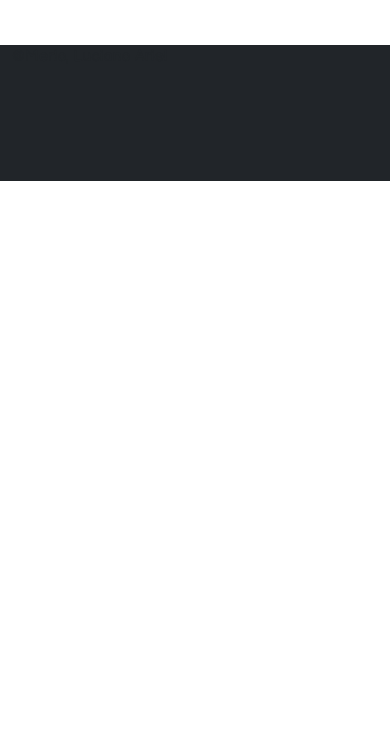
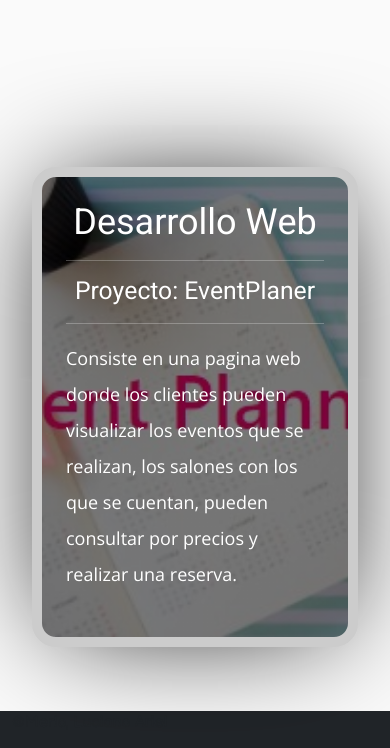
Before and after one commit to lucianomerlo11/Portfolio_MerloLuciano, a plain HTML site: page index.html in a window 390 px wide. Shown: the part 1908-2656 px from the top of the page. Before the commit the page ends 2089 px from the top, so only its background shows below. Drawn offline with nearby package versions, Linux system fonts and the light colour scheme.

Commit message:
Agrego las pruebas de las cartas

```diff
--- /dev/null
+++ b/estilos/estilosCards.css
@@ -0,0 +1,199 @@
+@import url('https://fonts.googleapis.com/css?family=Heebo:400,700|Open+Sans:400,700');
+:root {
+    --color: #3c3163;
+    --transition-time: 0.5s;
+}
+
+* {
+    box-sizing: border-box;
+}
+
+body {
+    margin: 0;
+    min-height: 100vh;
+    font-family: 'Open Sans';
+    background: #fafafa;
+}
+
+a {
+    color: inherit;
+}
+
+.cards-wrapper {
+    display: grid;
+    justify-content: center;
+    align-items: center;
+    grid-template-columns: 1fr 1fr 1fr;
+    grid-gap: 4rem;
+    padding: 4rem;
+    margin: 0 auto;
+    width: max-content;
+}
+
+.card {
+    font-family: 'Heebo';
+    --bg-filter-opacity: 0.5;
+    background-image: linear-gradient(rgba(0, 0, 0, var(--bg-filter-opacity)), rgba(0, 0, 0, var(--bg-filter-opacity))), var(--bg-img);
+    height: 20em;
+    width: 15em;
+    font-size: 1.5em;
+    color: white;
+    border-radius: 1em;
+    padding: 1em;
+    /*margin: 2em;*/
+    display: flex;
+    align-items: flex-end;
+    background-size: cover;
+    background-position: center;
+    box-shadow: 0 0 5em -1em black;
+    transition: all, var(--transition-time);
+    position: relative;
+    overflow: hidden;
+    border: 10px solid #ccc;
+    text-decoration: none;
+}
+
+.card:hover {
+    transform: rotate(0);
+}
+
+.card h1 {
+    margin: 0;
+    font-size: 1.5em;
+    line-height: 1.2em;
+}
+
+.card p {
+    font-size: 0.75em;
+    font-family: 'Open Sans';
+    margin-top: 0.5em;
+    line-height: 2em;
+}
+
+.card .tags {
+    display: flex;
+}
+
+.card .tags .tag {
+    font-size: 0.75em;
+    background: rgba(255, 255, 255, 0.5);
+    border-radius: 0.3rem;
+    padding: 0 0.5em;
+    margin-right: 0.5em;
+    line-height: 1.5em;
+    transition: all, var(--transition-time);
+}
+
+.card:hover .tags .tag {
+    background: var(--color);
+    color: white;
+}
+
+.card .date {
+    position: absolute;
+    top: 0;
+    right: 0;
+    font-size: 0.75em;
+    padding: 1em;
+    line-height: 1em;
+    opacity: .8;
+}
+
+.card:before,
+.card:after {
+    content: '';
+    transform: scale(0);
+    transform-origin: top left;
+    border-radius: 50%;
+    position: absolute;
+    left: -50%;
+    top: -50%;
+    z-index: -5;
+    transition: all, var(--transition-time);
+    transition-timing-function: ease-in-out;
+}
+
+.card:before {
+    background: #ddd;
+    width: 250%;
+    height: 250%;
+}
+
+.card:after {
+    background: white;
+    width: 200%;
+    height: 200%;
+}
+
+.card:hover {
+    color: var(--color);
+}
+
+.card:hover:before,
+.card:hover:after {
+    transform: scale(1);
+}
+
+.card-grid-space .num {
+    font-size: 3em;
+    margin-bottom: 1.2rem;
+    margin-left: 1rem;
+}
+
+.info {
+    font-size: 1.2em;
+    display: flex;
+    padding: 1em 3em;
+    height: 3em;
+}
+
+.info img {
+    height: 3em;
+    margin-right: 0.5em;
+}
+
+.info h1 {
+    font-size: 1em;
+    font-weight: normal;
+}
+
+
+/* MEDIA QUERIES */
+
+@media screen and (max-width: 1285px) {
+    .cards-wrapper {
+        grid-template-columns: 1fr 1fr;
+    }
+}
+
+@media screen and (max-width: 900px) {
+    .cards-wrapper {
+        grid-template-columns: 1fr;
+    }
+    .info {
+        justify-content: center;
+    }
+    .card-grid-space .num {
+        margin-left: 0;
+        text-align: center;
+    }
+}
+
+@media screen and (max-width: 500px) {
+    .cards-wrapper {
+        padding: 4rem 2rem;
+    }
+    .card {
+        max-width: calc(100vw - 4rem);
+    }
+}
+
+@media screen and (max-width: 450px) {
+    .info {
+        display: block;
+        text-align: center;
+    }
+    .info h1 {
+        margin: 0;
+    }
+}
--- a/index.html
+++ b/index.html
@@ -4,13 +4,11 @@
 <head>
     <meta charset="utf-8">
     <meta name="viewport" content="width=device-width, initial-scale=1">
-    <link href="https://cdn.jsdelivr.net/npm/bootstrap@5.1.3/dist/css/bootstrap.min.css" rel="stylesheet"
-        integrity="sha384-1BmE4kWBq78iYhFldvKuhfTAU6auU8tT94WrHftjDbrCEXSU1oBoqyl2QvZ6jIW3" crossorigin="anonymous">
+    <link href="https://cdn.jsdelivr.net/npm/bootstrap@5.1.3/dist/css/bootstrap.min.css" rel="stylesheet" integrity="sha384-1BmE4kWBq78iYhFldvKuhfTAU6auU8tT94WrHftjDbrCEXSU1oBoqyl2QvZ6jIW3" crossorigin="anonymous">
     <link rel="preconnect" href="https://fonts.googleapis.com">
     <link rel="preconnect" href="https://fonts.gstatic.com" crossorigin>
-    <link
-        href="https://fonts.googleapis.com/css2?family=Balsamiq+Sans:wght@400;700&family=Libre+Baskerville:wght@700&family=Roboto:wght@300&family=Varela+Round&display=swap"
-        rel="stylesheet">
+    <link href="https://fonts.googleapis.com/css2?family=Balsamiq+Sans:wght@400;700&family=Libre+Baskerville:wght@700&family=Roboto:wght@300&family=Varela+Round&display=swap" rel="stylesheet">
+    <link rel="stylesheet" href="./estilos/estilosCards.css">
     <link rel="stylesheet" href="./estilos/estilos.css">
     <title>Merlo Luciano</title>
 </head>
@@ -21,8 +19,7 @@
     <nav class="navbar navbar-expand-lg navbar-light bg-light">
         <div class="container-fluid">
             <a class="navbar-brand" href="#">MERLO LUCIANO</a>
-            <button class="navbar-toggler" type="button" data-bs-toggle="collapse" data-bs-target="#navbarNavAltMarkup"
-                aria-controls="navbarNavAltMarkup" aria-expanded="false" aria-label="Toggle navigation">
+            <button class="navbar-toggler" type="button" data-bs-toggle="collapse" data-bs-target="#navbarNavAltMarkup" aria-controls="navbarNavAltMarkup" aria-expanded="false" aria-label="Toggle navigation">
                 <span class="navbar-toggler-icon"></span>
             </button>
             <div class="collapse navbar-collapse justify-content-end" id="navbarNavAltMarkup">
@@ -46,16 +43,9 @@
                 <h1>Merlo, Luciano Ariel</h1>
                 <div class="d-flex flex-row justify-content-center align-items-center">
                     <p class="presentacion">
-                        Soy estudiante avanzado de Ingeniería en Sistemas de Información y actualmente me encuentro
-                        cursando
-                        el quinto año de la
-                        carrera en la Universidad Tecnológica Nacional - Facultad Regional de Córdoba.
-                        Me gusta trabajar en equipo y capacitarme constantemente, como asi tambien mantenerme informado
-                        sobre las nuevas tecnologías. Me encantan los deportes, viajar y sociabilizarme con los demás.
-                        Recientemente tuve mi primer experencia laboral en la empresa VATES S.A desempeñandome como
-                        Analista
-                        de Soporte Outsourcing brindando soporte a herramientas como SAS, SENOC, BPM EMPLE, TICKERCAST,
-                        entre otras.
+                        Soy estudiante avanzado de Ingeniería en Sistemas de Información y actualmente me encuentro cursando el quinto año de la carrera en la Universidad Tecnológica Nacional - Facultad Regional de Córdoba. Me gusta trabajar en equipo y capacitarme constantemente,
+                        como asi tambien mantenerme informado sobre las nuevas tecnologías. Me encantan los deportes, viajar y sociabilizarme con los demás. Recientemente tuve mi primer experencia laboral en la empresa VATES S.A desempeñandome como Analista
+                        de Soporte Outsourcing brindando soporte a herramientas como SAS, SENOC, BPM EMPLE, TICKERCAST, entre otras.
                     </p>
                 </div>
             </div>
@@ -101,54 +91,64 @@
                 <h2>Conocimientos</h2>
                 <section>
                     <div class="conocimientos">
-                        <img class="img_conocimiento"
-                            src="./recursos/imagenes/IMG_CONOCIMIENTOS_GIT.png" alt="">
+                        <img class="img_conocimiento" src="./recursos/imagenes/IMG_CONOCIMIENTOS_GIT.png" alt="">
                         <h4>Git</h4>
                     </div>
                     <div class="conocimientos">
-                        <img class="img_conocimiento"
-                            src="./recursos/imagenes/IMG_CONOCIMIENTOS_PY.png" alt="">
+                        <img class="img_conocimiento" src="./recursos/imagenes/IMG_CONOCIMIENTOS_PY.png" alt="">
                         <h4>Python</h4>
                     </div>
                     <div class="conocimientos">
-                        <img class="img_conocimiento"
-                            src="./recursos/imagenes/IMG_CONOCIMIENTOS_LINUX.png" alt="">
+                        <img class="img_conocimiento" src="./recursos/imagenes/IMG_CONOCIMIENTOS_LINUX.png" alt="">
                         <h4>Linux</h4>
                     </div>
                     <div class="conocimientos">
-                        <img class="img_conocimiento"
-                            src="./recursos/imagenes/IMG_CONOCIMIENTOS_PLSQL.png" alt="">
+                        <img class="img_conocimiento" src="./recursos/imagenes/IMG_CONOCIMIENTOS_PLSQL.png" alt="">
                         <h4>SQL/PLSQL</h4>
                     </div>
                     <div class="conocimientos">
-                        <img class="img_conocimiento"
-                            src="./recursos/imagenes/IMG_CONOCIMIENTOS_C.png" alt="">
+                        <img class="img_conocimiento" src="./recursos/imagenes/IMG_CONOCIMIENTOS_C.png" alt="">
                         <h4>C#</h4>
                     </div>
                     <div class="conocimientos">
-                        <img class="img_conocimiento"
-                            src="./recursos/imagenes/IMG_CONOCIMIENTOS_HTML.png" alt="">
+                        <img class="img_conocimiento" src="./recursos/imagenes/IMG_CONOCIMIENTOS_HTML.png" alt="">
                         <h4>HTML5</h4>
                     </div>
                     <div class="conocimientos">
-                        <img class="img_conocimiento"
-                            src="./recursos/imagenes/IMG_CONOCIMIENTOS_CSS.png" alt="">
+                        <img class="img_conocimiento" src="./recursos/imagenes/IMG_CONOCIMIENTOS_CSS.png" alt="">
                         <h4>CSS</h4>
                     </div>
                     <div class="conocimientos">
-                        <img class="img_conocimiento"
-                            src="./recursos/imagenes/IMG_CONOCIMIENTOS_JS.png" alt="">
+                        <img class="img_conocimiento" src="./recursos/imagenes/IMG_CONOCIMIENTOS_JS.png" alt="">
                         <h4>Javascript</h4>
                     </div>
                     <div class="conocimientos">
-                        <img class="img_conocimiento"
-                            src="./recursos/imagenes/IMG_CONOCIMIENTOS_JAVA.png" alt="">
+                        <img class="img_conocimiento" src="./recursos/imagenes/IMG_CONOCIMIENTOS_JAVA.png" alt="">
                         <h4>Java</h4>
                     </div>
                 </section>
             </div>
         </div>
     </div>
+
+    <section class="info">
+    </section>
+    <section class="cards-wrapper">
+        <div class="card-grid-space">
+            <!-- <a class="card" style="--bg-img: url(https://images.wallpapersden.com/image/download/php-developer_a2xqaW2UmZqaraWkpJRmaGhrrWxrbQ.jpg)"> -->
+            <a class="card" style="--bg-img: url(../recursos/imagenes/P1.jpg)">
+                <div>
+                    <h1>Desarrollo Web</h1>
+                    <hr>
+                    <h2>Proyecto: EventPlaner</h2>
+                    <hr>
+                    <p>Consiste en una pagina web donde los clientes pueden visualizar los eventos que se realizan, los salones con los que se cuentan, pueden consultar por precios y realizar una reserva.
+                    </p>
+                </div>
+            </a>
+        </div>
+    </section>
+
 
     <!-- CONTACTO -->
 
@@ -170,9 +170,7 @@
         </div>
     </footer>
 
-    <script src="https://cdn.jsdelivr.net/npm/bootstrap@5.1.3/dist/js/bootstrap.bundle.min.js"
-        integrity="sha384-ka7Sk0Gln4gmtz2MlQnikT1wXgYsOg+OMhuP+IlRH9sENBO0LRn5q+8nbTov4+1p"
-        crossorigin="anonymous"></script>
+    <script src="https://cdn.jsdelivr.net/npm/bootstrap@5.1.3/dist/js/bootstrap.bundle.min.js" integrity="sha384-ka7Sk0Gln4gmtz2MlQnikT1wXgYsOg+OMhuP+IlRH9sENBO0LRn5q+8nbTov4+1p" crossorigin="anonymous"></script>
 </body>
 
 </html>
```
Also changed, not shown: recursos/imagenes/P1.jpg (added).
